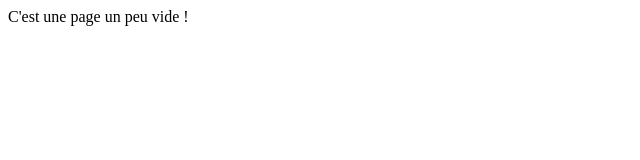
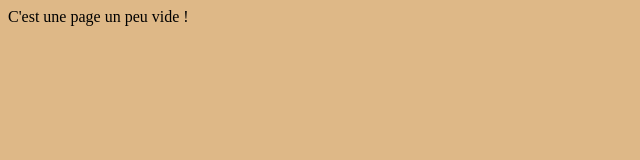
Before and after one commit to dneveux53/mondepot, a plain HTML site: page index.html in a window 1280 px wide. Shown: the whole page, without its empty margins (0-640 px from the left). Drawn offline with Linux system fonts and the light colour scheme.

Commit message:
Modif index - ajout lien CSS

```diff
--- a/index.html
+++ b/index.html
@@ -4,6 +4,7 @@
     <meta charset="UTF-8">
     <meta name="viewport" content="width=device-width, initial-scale=1.0">
     <title>Ma page Web</title>
+    <link href="design.css" rel="stylesheet"
 </head>
 <body>
     <div>C'est une page un peu vide !</div>
```
